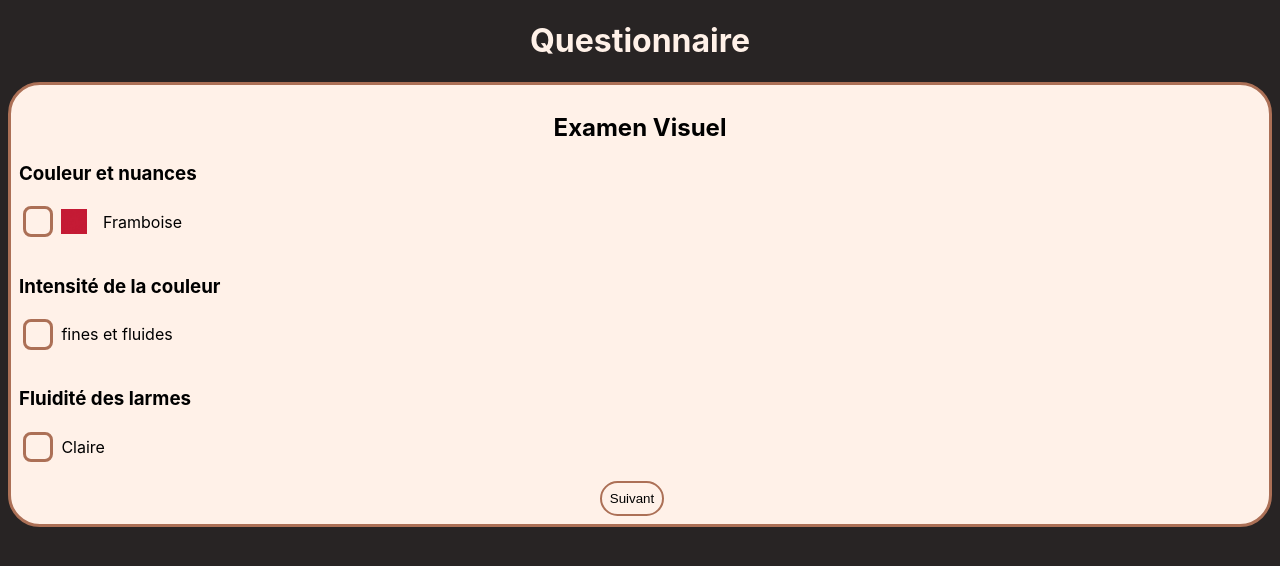
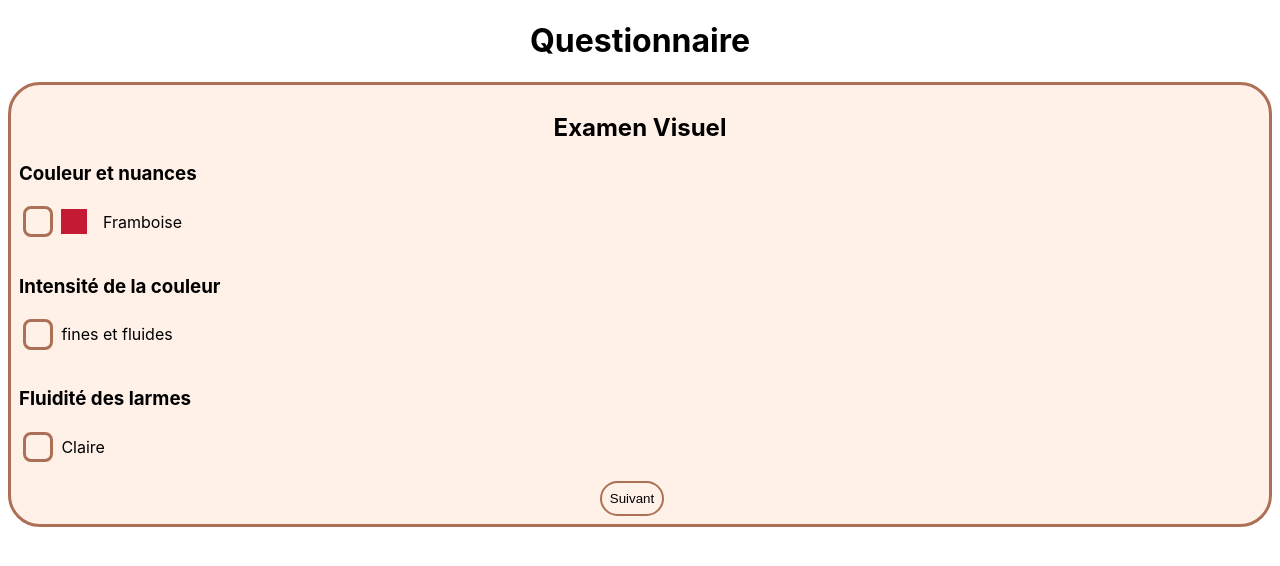
Before and after one commit to WildCodeSchool/2023-02-JS-Reims-project-3-inovin, a React (Vite) app in the folder frontend/: page / in a window 1280 px wide. Shown: the top 566 px of the page. Built offline with nearby package versions, Linux system fonts and the light colour scheme.

Commit message:
Update Css

```diff
--- a/frontend/src/App.css
+++ b/frontend/src/App.css
@@ -6,7 +6,6 @@ body {
     sans-serif;
   -webkit-font-smoothing: antialiased;
   -moz-osx-font-smoothing: grayscale;
-  background-color: rgb(40, 36, 36);
 }
 
 .QuestionnaireChoix {
@@ -79,7 +78,3 @@ h2 {
   display: flex;
   justify-content: center;
 }
-
-h1 {
-  color: #fff1e8;
-}
```
